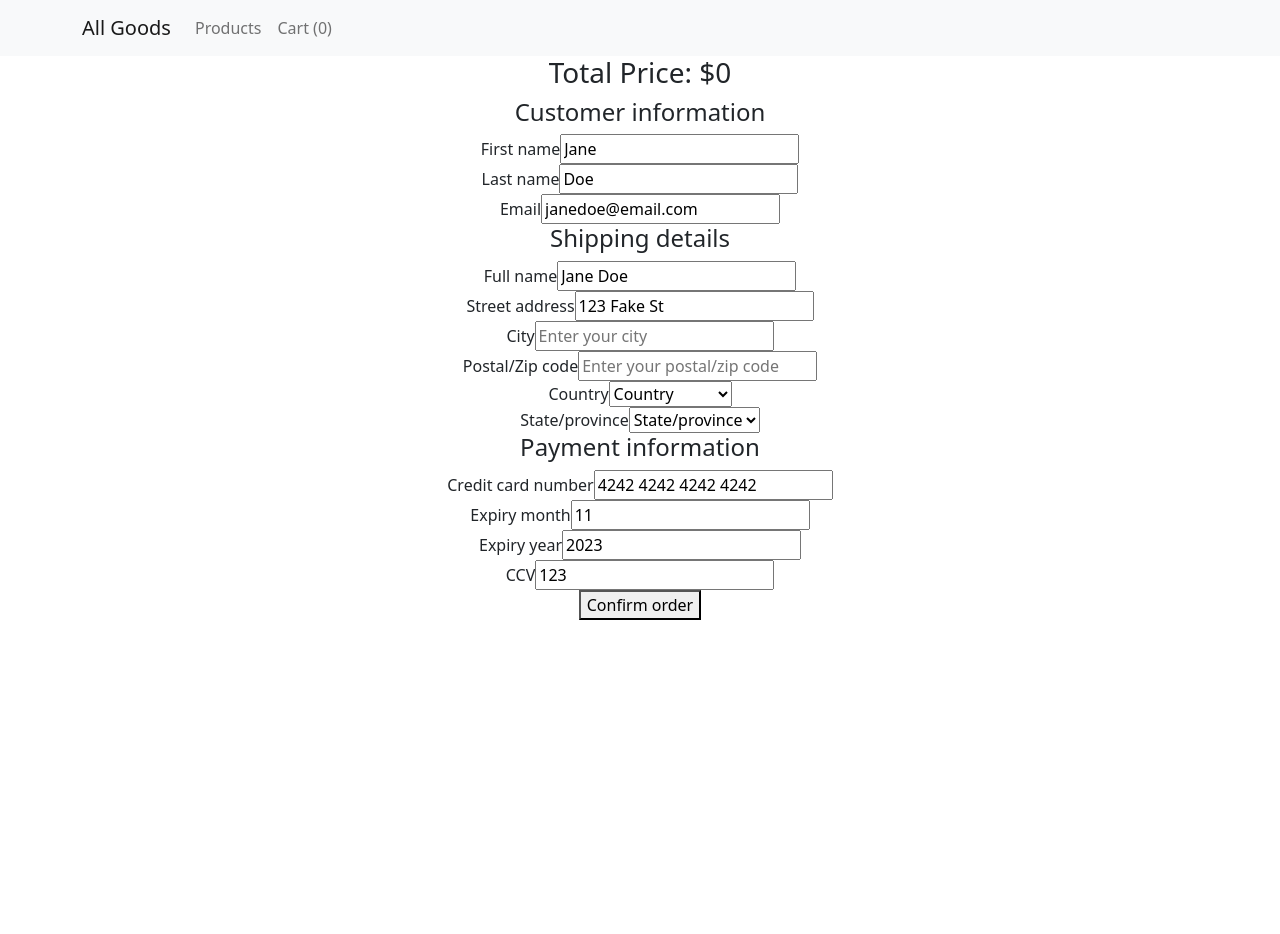
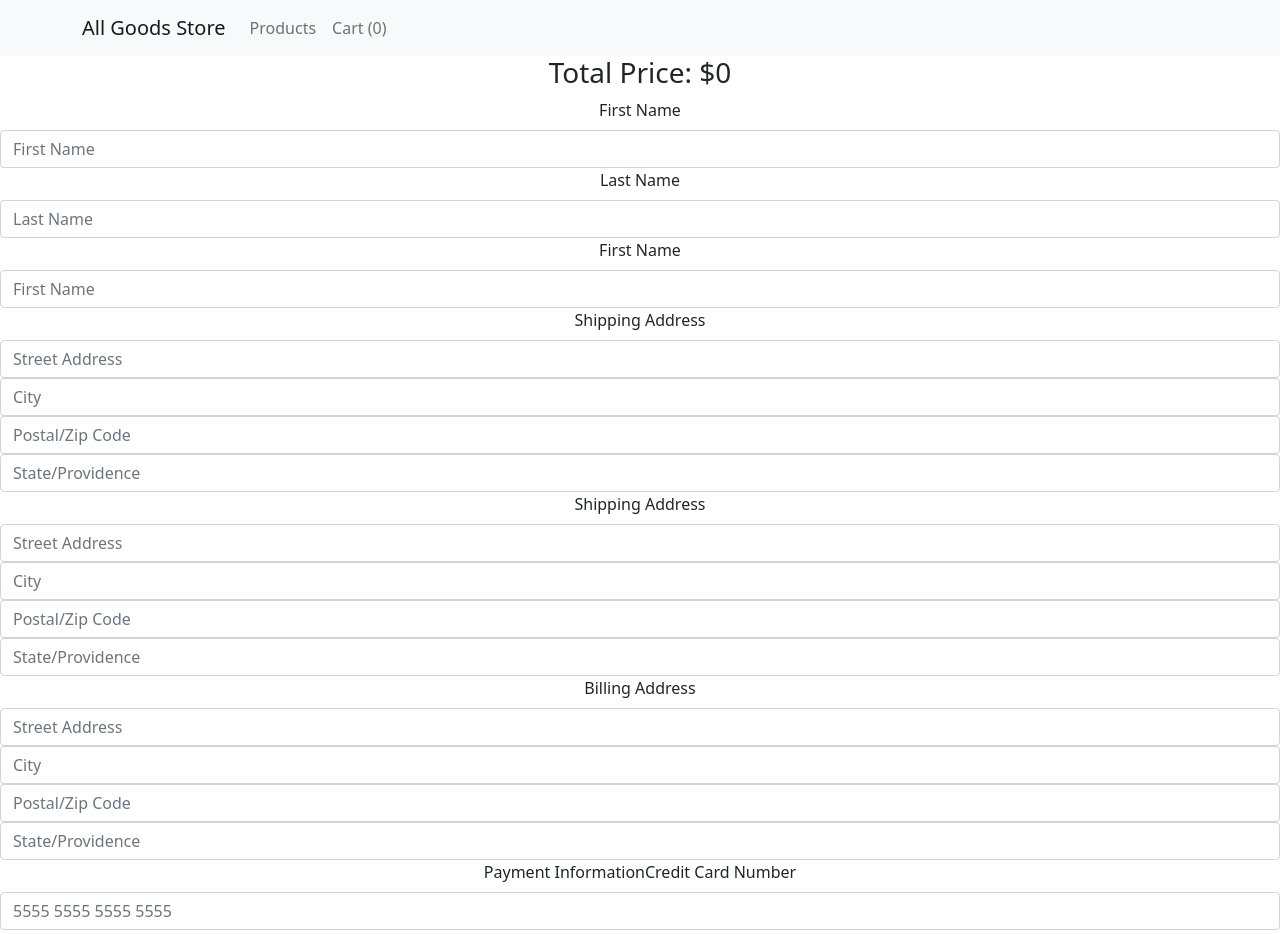
Before and after one commit to lisajmarks/all-goods-store, a React (Create React App) app: page /checkout in a window 1280 px wide. Shown: the top 934 px of the page. Before the commit the page ends 800 px from the top, so only its background shows below. Built offline with nearby package versions, Linux system fonts and the light colour scheme.

Commit message:
updated bootstrap form

```diff
--- a/package.json
+++ b/package.json
@@ -14,6 +14,7 @@
     "react-numeric-input": "^2.2.3",
     "react-router-dom": "^5.3.0",
     "react-scripts": "4.0.3",
+    "styled-components": "^5.3.1",
     "web-vitals": "^1.1.2"
   },
   "scripts": {
--- a/public/index.html
+++ b/public/index.html
@@ -2,7 +2,7 @@
 <html lang="en">
   <head>
     <meta charset="utf-8" />
-    <link rel="icon" href="%PUBLIC_URL%/favicon.ico" />
+    <!-- <link rel="icon" href="%PUBLIC_URL%/favicon.ico" /> -->
     <meta name="viewport" content="width=device-width, initial-scale=1" />
     <meta name="theme-color" content="#000000" />
     <meta
@@ -16,7 +16,7 @@
     <title>All Goods Store</title>
   </head>
   <body>
-    <noscript>You need to enable JavaScript to run this app.</noscript>
+    <noscript></noscript>
     <div id="root"></div>
 
   </body>
--- a/src/App.js
+++ b/src/App.js
@@ -6,6 +6,7 @@ import Cart from './components/Cart';
 import ProductList from './components/ProductList';
 import ProductDetails from './components/ProductDetails';
 import Checkout from './components/Checkout';
+import Landing from './components/Landing';
 import { BrowserRouter as Router, Route, Switch } from 'react-router-dom';
 import { useState } from 'react';
 import { CartContext } from './Contexts/CartContext';
@@ -20,7 +21,6 @@ function App() {
       <div className="App">
         <CartContext.Provider value={{ cart, setCart }}>
         <Navbar />
-        {/* <Switch>  */}
           <Route path="/products/:id">
             <ProductDetails />
           </Route>
@@ -35,9 +35,8 @@ function App() {
           <ProductList />
         </Route>
         <Route exact path ="/">
-          <ProductList />
+          <Landing />
         </Route>
-        {/* </Switch> */}
       </div>
   );
 }
--- a/src/components/Checkout.js
+++ b/src/components/Checkout.js
@@ -1,12 +1,13 @@
 import React, { useContext} from 'react'
 import { CartContext } from '../Contexts/CartContext';
 import 'bootstrap/dist/css/bootstrap.min.css'
-import { Card, Button } from 'react-bootstrap';
-import { Form } from './Form';
+import { Card, Button, Grid, Container, Row, Col } from 'react-bootstrap';
+import { CheckoutForm } from './Form';
+// import styled from 'styled-components';
 
 
 const Checkout = () => {
-    const { cart, setCart } = useContext(CartContext)
+    const { cart } = useContext(CartContext)
 
     const totalPrice = cart.reduce((total, product) => {
         return total + (product.price * product.quantity)
@@ -15,7 +16,7 @@ const Checkout = () => {
     return (
         <div>
             {
-               cart.map((product) => (
+                cart.map((product) => (
                 < Card style={{ width: '18rem' }}>
                     <Card.Text>{product.title}</Card.Text>
                     <Card.Img src={product.image} />
@@ -24,7 +25,7 @@ const Checkout = () => {
                 </Card>)
                 )}
             <h3>Total Price: ${totalPrice} </h3>
-            <Form/>
+            <CheckoutForm/>
         </div>
     );
 }
--- a/src/components/Form.js
+++ b/src/components/Form.js
@@ -1,63 +1,133 @@
-import React from 'react'
+import React, { useContext } from 'react'
+import { useHistory } from 'react-router-dom'
+import { CartContext } from '../Contexts/CartContext';
+import 'bootstrap/dist/css/bootstrap.min.css'
+import { Form, Button } from 'react-bootstrap'
 
-export const Form = () => {
+
+export const CheckoutForm = () => {
+    const history = useHistory();
+    const { setCart } = useContext(CartContext)
+
+    const submitClick = () => {
+        console.log('LOGGING')
+        setCart([])
+        history.push("")
+
+    }
+
     return (
         <div>
-        <form class="checkout__form">
-        <h4 class="checkout__subheading">Customer information</h4>
-            <label class="checkout__label" for="fisrstName">First name</label>
-            <input class="checkout__input" type="text" name="firstName" placeholder="Enter your first name" required="" value="Jane" />
-            <br />
-            <label class="checkout__label" for="lastName">Last name</label>
-            <input class="checkout__input" type="text" name="lastName" placeholder="Enter your last name" required="" value="Doe" />
-            <br />
-            <label class="checkout__label" for="email">Email</label>
-            <input class="checkout__input" type="text" name="email" placeholder="Enter your email" required="" value="janedoe@email.com" />
-            <br />
-        <h4 class="checkout__subheading">Shipping details</h4>
-            <label class="checkout__label" for="shippingName">Full name</label>
-            <input class="checkout__input" type="text" name="shippingName" placeholder="Enter your shipping full name" required="" value="Jane Doe" />
-            <br />
-            <label class="checkout__label" for="shippingStreet">Street address</label>
-            <input class="checkout__input" type="text" name="shippingStreet" placeholder="Enter your street address" required="" value="123 Fake St" />
-            <br />
-            <label class="checkout__label" for="shippingCity">City</label>
-            <input class="checkout__input" type="text" name="shippingCity" placeholder="Enter your city" required="" value="" />
-            <br />
-            <label class="checkout__label" for="shippingPostalZipCode">Postal/Zip code</label>
-            <input class="checkout__input" type="text" name="shippingPostalZipCode" placeholder="Enter your postal/zip code" required="" value="" />
-            <br />
-            <label class="checkout__label" for="shippingCountry">Country</label>
-            <select name="shippingCountry" class="checkout__select">
-                <option disabled="">Country</option>
-                <option value="CA">Canada</option>
-                <option value="MX">Mexico</option>
-                <option value="US">United States</option>;
-            </select>
-            <br />
-            <label class="checkout__label" for="shippingStateProvince">State/province</label>
-            <select name="shippingStateProvince" class="checkout__select">
-            <option class="checkout__option" disabled="">State/province</option>;
-            </select>
-            <br />
-        <h4 class="checkout__subheading">Payment information</h4>
-            <label class="checkout__label" for="cardNum">Credit card number</label>
-            <input class="checkout__input" type="text" name="cardNum" placeholder="Enter your card number" value="4242 4242 4242 4242" />
-            <br />
-            <label class="checkout__label" for="expMonth">Expiry month</label>
-            <input class="checkout__input" type="text" name="expMonth" placeholder="Card expiry month" value="11" />
-            <br />
-            <label class="checkout__label" for="expYear">Expiry year</label>
-            <input class="checkout__input" type="text" name="expYear" placeholder="Card expiry year" value="2023" />
-            <br />
-            <label class="checkout__label" for="ccv">CCV</label>
-            <input class="checkout__input" type="text" name="ccv" placeholder="CCV (3 digits)" value="123" />
-            <br />
+            <Form>
+                <Form.Group>
+                    <Form.Label> First Name </Form.Label>
+                    <Form.Control type="text" placeholder="First Name" />
+                </Form.Group>
+                <Form.Group>
+                    <Form.Label> Last Name </Form.Label>
+                    <Form.Control type="text" placeholder="Last Name" />
+                </Form.Group>
+                <Form.Group>
+                    <Form.Label> First Name </Form.Label>
+                    <Form.Control type="text" placeholder="First Name" />
+                </Form.Group>
+                <Form.Group>
+                    <Form.Label> Shipping Address </Form.Label>
+                    <Form.Control type="text" placeholder="Street Address" />
+                    <Form.Control type="text" placeholder="City" />
+                    <Form.Control type="text" placeholder="Postal/Zip Code" />
+                    <Form.Control type="text" placeholder="State/Providence" />
+                </Form.Group>
+                <Form.Group>
+                    <Form.Label> Shipping Address </Form.Label>
+                    <Form.Control type="text" placeholder="Street Address" />
+                    <Form.Control type="text" placeholder="City" />
+                    <Form.Control type="text" placeholder="Postal/Zip Code" />
+                    <Form.Control type="text" placeholder="State/Providence" />
+                </Form.Group>
+                <Form.Group>
+                    <Form.Label> Billing Address </Form.Label>
+                    <Form.Control type="text" placeholder="Street Address" />
+                    <Form.Control type="text" placeholder="City" />
+                    <Form.Control type="text" placeholder="Postal/Zip Code" />
+                    <Form.Control type="text" placeholder="State/Providence" />
+                </Form.Group>
+                <Form.Group>
+                    <Form.Label> Payment Information </Form.Label>
+                    Credit Card Number
+                    <Form.Control type="number" placeholder="5555 5555 5555 5555"/>
+                    Expiry Month
+                    <Form.Control type="number" placeholder="11"/>
+                    Expiry Year
+                    <Form.Control type="number" placeholder="2055"/>
+                    CCV
+                    <Form.Control type="number" placeholder="123"/>
+                </Form.Group>
+                <Form.Group>
+                    <Button onClick={submitClick}>Confirm order</Button>
+                </Form.Group>
+            </Form>
 
-        <button class="checkout__btn-confirm">Confirm order</button>
-        </form>
         </div>
+
+
+
+        // <div>
+        // <form class="checkout__form">
+        // <h4 class="checkout__subheading">Customer information</h4>
+        //     <label class="checkout__label" for="fisrstName">First name</label>
+        //     <input class="checkout__input" type="text" name="firstName" placeholder="Enter your first name" required="" value="Jane" />
+        //     <br />
+        //     <label class="checkout__label" for="lastName">Last name</label>
+        //     <input class="checkout__input" type="text" name="lastName" placeholder="Enter your last name" required="" value="Doe" />
+        //     <br />
+        //     <label class="checkout__label" for="email">Email</label>
+        //     <input class="checkout__input" type="text" name="email" placeholder="Enter your email" required="" value="janedoe@email.com" />
+        //     <br />
+        // <h4 class="checkout__subheading">Shipping details</h4>
+        //     <label class="checkout__label" for="shippingName">Full name</label>
+        //     <input class="checkout__input" type="text" name="shippingName" placeholder="Enter your shipping full name" required="" value="Jane Doe" />
+        //     <br />
+        //     <label class="checkout__label" for="shippingStreet">Street address</label>
+        //     <input class="checkout__input" type="text" name="shippingStreet" placeholder="Enter your street address" required="" value="123 Fake St" />
+        //     <br />
+        //     <label class="checkout__label" for="shippingCity">City</label>
+        //     <input class="checkout__input" type="text" name="shippingCity" placeholder="Enter your city" required="" value="" />
+        //     <br />
+        //     <label class="checkout__label" for="shippingPostalZipCode">Postal/Zip code</label>
+        //     <input class="checkout__input" type="text" name="shippingPostalZipCode" placeholder="Enter your postal/zip code" required="" value="" />
+        //     <br />
+        //     <label class="checkout__label" for="shippingCountry">Country</label>
+        //     <select name="shippingCountry" class="checkout__select">
+        //         <option disabled="">Country</option>
+        //         <option value="CA">Canada</option>
+        //         <option value="MX">Mexico</option>
+        //         <option value="US">United States</option>;
+        //     </select>
+        //     <br />
+        //     <label class="checkout__label" for="shippingStateProvince">State/province</label>
+        //     <select name="shippingStateProvince" class="checkout__select">
+        //     <option class="checkout__option" disabled="">State/province</option>;
+        //     </select>
+        //     <br />
+        // <h4 class="checkout__subheading">Payment information</h4>
+        //     <label class="checkout__label" for="cardNum">Credit card number</label>
+        //     <input class="checkout__input" type="text" name="cardNum" placeholder="Enter your card number" value="4242 4242 4242 4242" />
+        //     <br />
+        //     <label class="checkout__label" for="expMonth">Expiry month</label>
+        //     <input class="checkout__input" type="text" name="expMonth" placeholder="Card expiry month" value="11" />
+        //     <br />
+        //     <label class="checkout__label" for="expYear">Expiry year</label>
+        //     <input class="checkout__input" type="text" name="expYear" placeholder="Card expiry year" value="2023" />
+        //     <br />
+        //     <label class="checkout__label" for="ccv">CCV</label>
+        //     <input class="checkout__input" type="text" name="ccv" placeholder="CCV (3 digits)" value="123" />
+        //     <br />
+
+
+        // </form>
+        // </div>
     )
 }
 
-export default Form
+export default CheckoutForm
--- a/src/components/Navbar.js
+++ b/src/components/Navbar.js
@@ -15,12 +15,14 @@ const Navbar = () => {
 
 <ReactBootStrap.Navbar collapseOnSelect expand="lg" bg="light" variant="light">
   <ReactBootStrap.Container>
-  <ReactBootStrap.Navbar.Brand href="/">All Goods</ReactBootStrap.Navbar.Brand>
+  <ReactBootStrap.Navbar.Brand href="/">All Goods Store</ReactBootStrap.Navbar.Brand>
   <ReactBootStrap.Navbar.Toggle aria-controls="responsive-navbar-nav" />
   <ReactBootStrap.Navbar.Collapse id="responsive-navbar-nav">
     <ReactBootStrap.Nav className="me-auto">
       <ReactBootStrap.NavLink as={Link} to="/products">Products</ReactBootStrap.NavLink>
-      <ReactBootStrap.NavLink as={Link} to="/cart">Cart ({totalItems})</ReactBootStrap.NavLink>
+      <div className="cart">
+        <ReactBootStrap.NavLink as={Link} to="/cart">Cart ({totalItems})</ReactBootStrap.NavLink>
+      </div>
     </ReactBootStrap.Nav>
   </ReactBootStrap.Navbar.Collapse>
   </ReactBootStrap.Container>
--- a/src/components/ProductDetails.js
+++ b/src/components/ProductDetails.js
@@ -7,10 +7,6 @@ import { useParams } from 'react-router';
 import { CartContext } from '../Contexts/CartContext';
 import NumericInput from 'react-numeric-input';
 import RESPONSE from '../example-products';
-
-
-
-//parent container for each and every product
 
 const ProductDetails = () => {
 
```
Also changed, not shown: src/components/Landing.js (added, +11 -0 lines), src/styles/Checkout.css (added), 2 other files (tests, documents, lock files or other folders).
